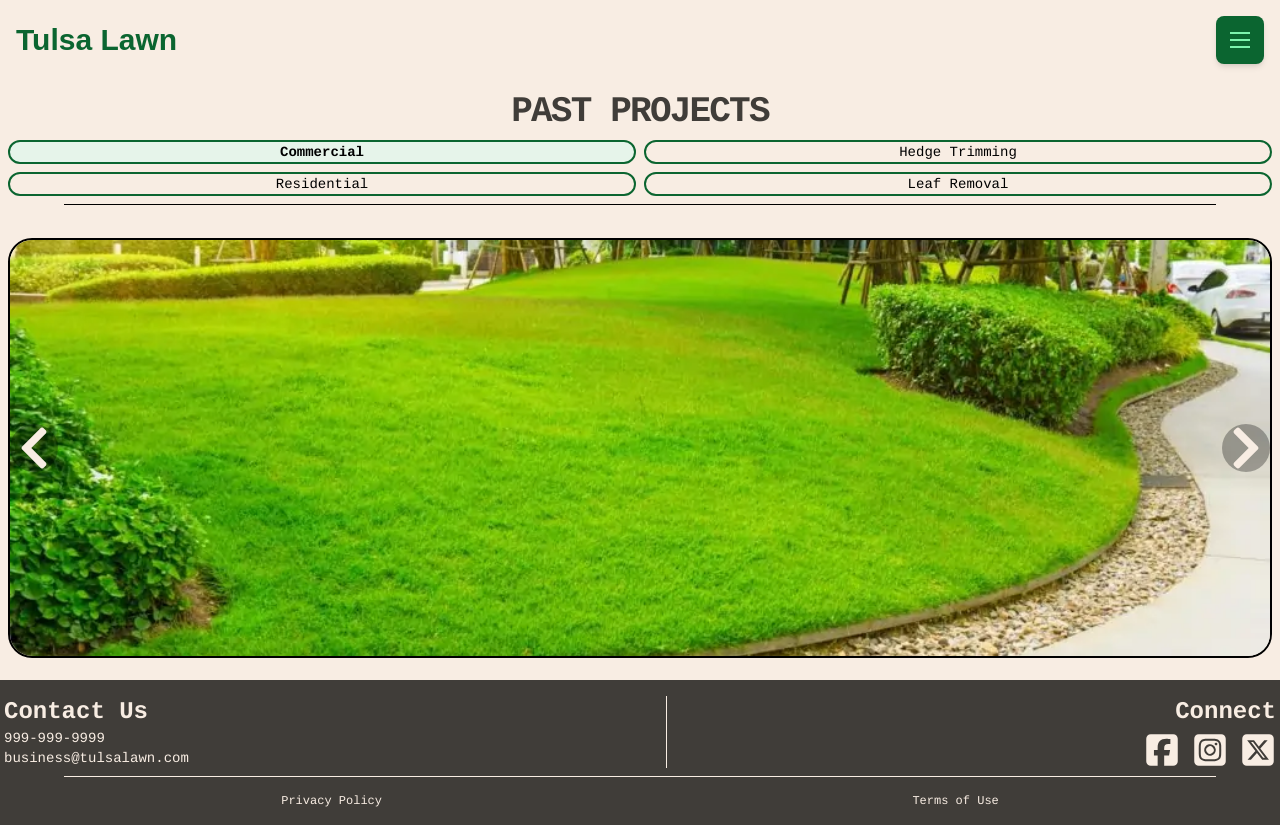
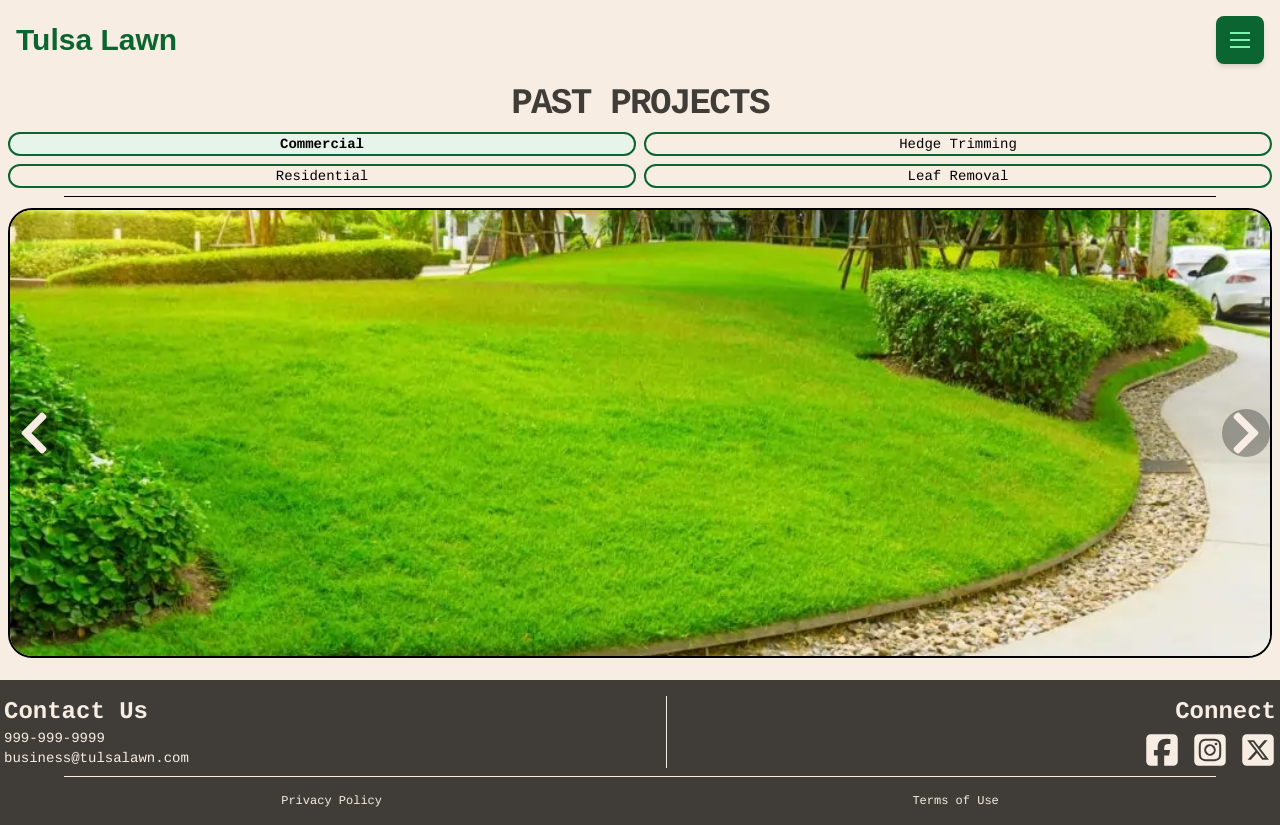
Before and after one commit to 99curtis/Tulsa-Lawn, a React (Vite) app: page /past-projects in a window 1280 px wide. Built offline with nearby package versions, Linux system fonts and the light colour scheme; a web font is replaced by a local one.

Commit message:
images all working for PastProjects

```diff
--- a/src/pages/PastProjectsPage.jsx
+++ b/src/pages/PastProjectsPage.jsx
@@ -85,9 +85,9 @@ function PastProjectsPage() {
     <div className="flex min-h-screen w-screen flex-col justify-between overflow-hidden bg-background">
       <MenuProvider>
         <NavBar />
-        <div className="flex h-[75svh] flex-col">
-          <div className="h-[25%]">
-            <div className="pt-3 text-center font-text text-4xl font-bold tracking-tighter text-text">
+        <div className="flex h-[75svh] min-h-[600px] flex-col">
+          <div className="h-[20%]">
+            <div className="pt-1 text-center font-text text-4xl font-bold tracking-tighter text-text">
               PAST PROJECTS
             </div>
             <div className="grid grid-cols-2 gap-2 p-2 text-center font-text text-sm">
@@ -108,7 +108,7 @@ function PastProjectsPage() {
           </div>
 
           {/* Image Carousel */}
-          <div className="h-[70%]">
+          <div className="h-[75%]">
             <div
               className="relative m-2 h-full overflow-hidden rounded-3xl border-2 border-black"
               {...handlers}
```
